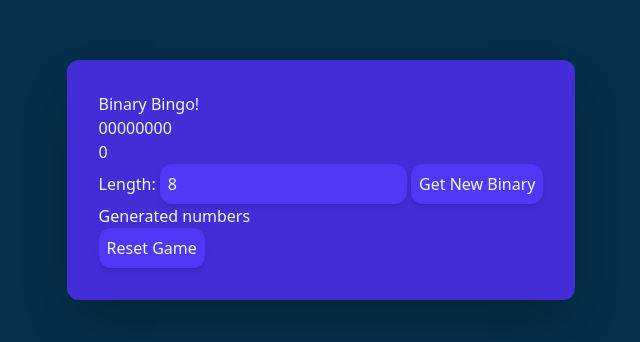
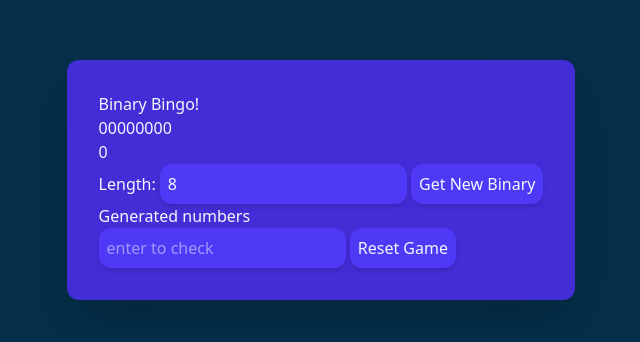
Before and after one commit to TheSeagullDev/binary-bingo, a SvelteKit app: page / in a window 1280 px wide. Shown: the part 220-562 px from the top of the page, without its empty margins (319-959 px from the left). Built offline with nearby package versions, Linux system fonts and the light colour scheme.

Commit message:
Add some new features

```diff
--- a/src/routes/+page.svelte
+++ b/src/routes/+page.svelte
@@ -1,6 +1,6 @@
 <script>
-	import "../app.css";
-    import { onMount } from "svelte";
+	import '../app.css';
+	import { onMount } from 'svelte';
 
 	function getRandom(length) {
 		let random = '';
@@ -9,6 +9,15 @@
 				random += '0';
 			} else {
 				random += '1';
+			}
+		}
+
+		if (generated.includes(random)) {
+			if (generated.length === Math.pow(2, length)) {
+				alert("Ran out of numbers");
+				throw new Error('Ran out of numbers');
+			} else {
+				random = getRandom(length);
 			}
 		}
 		return random;
@@ -38,24 +47,30 @@
 	let binary = $state('00000000');
 	let decimal = $derived(binToDec(binary));
 
+	let check = $state('');
+
 	let generated = $state([]);
+
+	let isCorrect = $derived(generated.includes(check) && check.length === length);
+	let isIncorrect = $derived(!generated.includes(check) && check.length === length);
 
 	let deleteConfirm = $state(false);
 
 	function resetGame() {
 		length = 8;
-        binary = "00000000";
+		binary = '00000000';
 		generated = [];
 		deleteConfirm = false;
-        alert("Game has been reset successfuly");
+		alert('Game has been reset successfuly');
 	}
 
 	onMount(() => {
-        if(localStorage.generated !== undefined) {
+		if (localStorage.generated !== undefined) {
 			generated = JSON.parse(localStorage.generated);
+			length = generated[0].length;
 		}
-    })
-    $effect(() => localStorage.generated = JSON.stringify(generated));
+	});
+	$effect(() => (localStorage.generated = JSON.stringify(generated)));
 </script>
 
 <div class="flex h-screen items-center justify-center bg-sky-950 text-sky-50">
@@ -70,6 +85,7 @@
 			type="number"
 			placeholder="length"
 			bind:value={length}
+			disabled={generated.length > 0}
 		/>
 		<button
 			class="rounded-xl bg-indigo-600 p-2 shadow-md"
@@ -79,11 +95,24 @@
 			}}>Get New Binary</button
 		>
 		<h2>Generated numbers</h2>
-        {#each generated as number}
+		{#each generated.toReversed() as number}
 			<div>{number}</div>
 		{/each}
+		<input
+			type="text"
+			bind:value={check}
+			placeholder="enter to check"
+			class={[
+				'rounded-xl p-2 shadow-md',
+				{ 'bg-indigo-600': !isCorrect && !isIncorrect },
+				{ 'bg-green-700': isCorrect },
+				{ 'bg-red-700': isIncorrect }
+			]}
+		/>
 		{#if deleteConfirm === false}
-            <button onclick={() => deleteConfirm = true} class="rounded-xl bg-indigo-600 p-2 shadow-md">Reset Game</button>
+			<button onclick={() => (deleteConfirm = true)} class="rounded-xl bg-indigo-600 p-2 shadow-md"
+				>Reset Game</button
+			>
 		{:else}
 			<button onclick={resetGame} class="rounded-xl bg-red-600 p-2 shadow-md">Are you sure?</button>
 		{/if}
```
Lines whose indentation alone changed are shown as unchanged.
